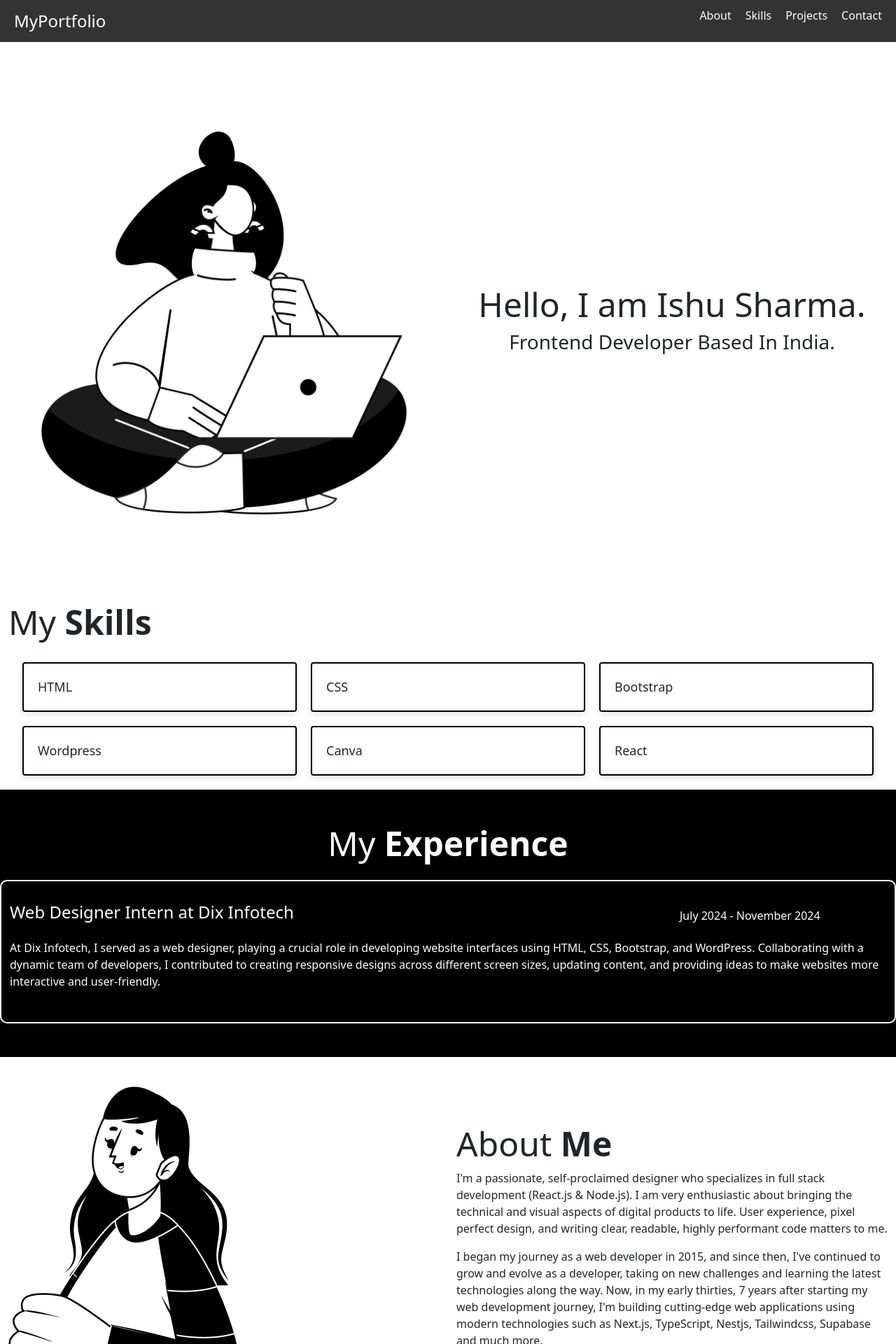
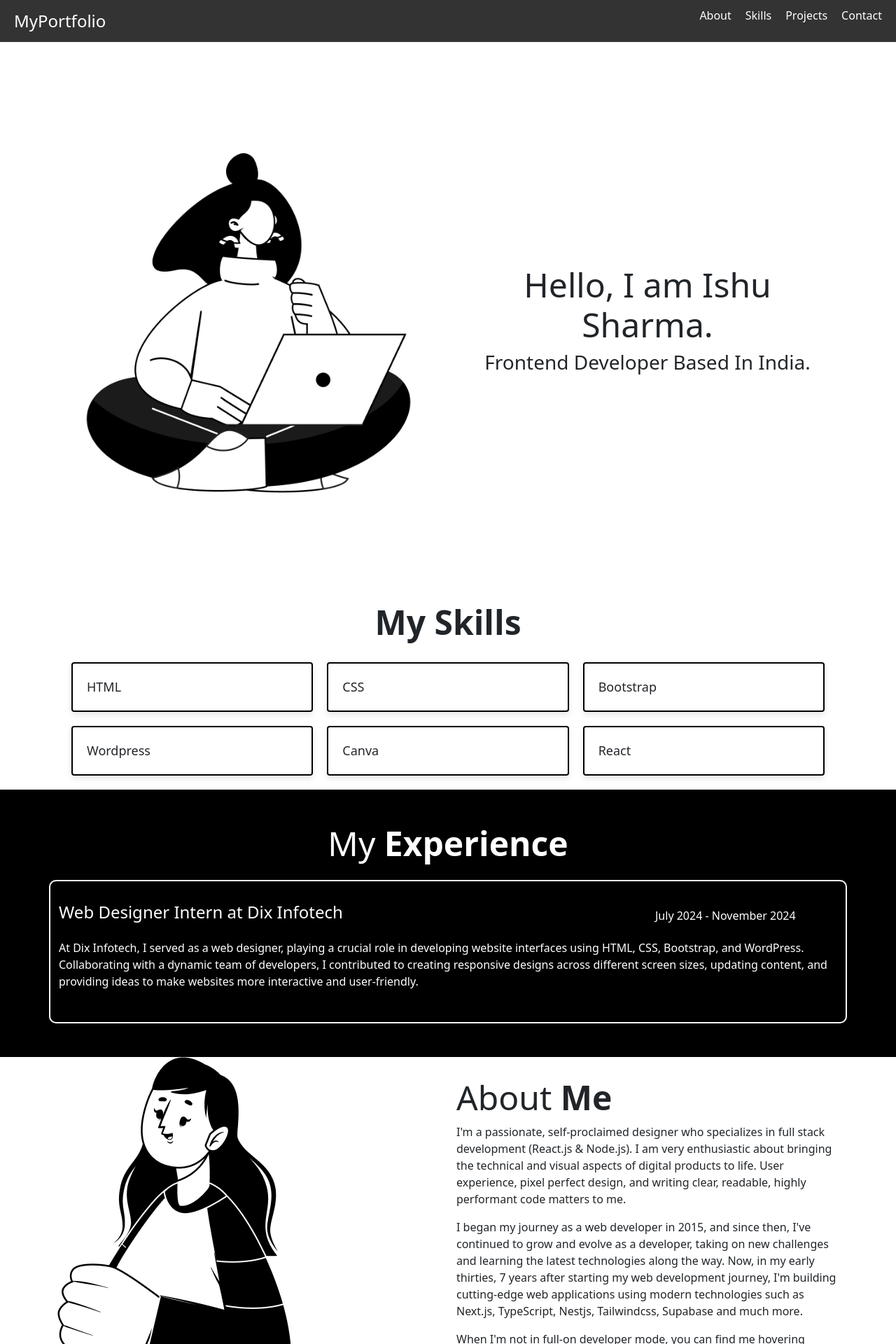
Before and after one commit to 1Eyedeagle/Portfolio, a React (Vite) app: page / in a window 1280 px wide. Shown: the top 1920 px of the page at 70% size. Built offline with nearby package versions, Linux system fonts and the light colour scheme.

Commit message:
"update the About.jsx file",
"update the header.jsx file"

```diff
--- a/src/components/About.jsx
+++ b/src/components/About.jsx
@@ -4,17 +4,12 @@ import Group from "../images/Group.png";
 const About = () => {
   return (
     <section id="about" className="about ">
-      <div className="container-fluid">
-        <div className="row align-items-center" style={{ height: "80vh" }}>
-          {" "}
-          {/* Ensures full viewport height */}
+      <div className="container">
+        <div className="row align-items-center">
           <div className="col-lg-6 col-12">
-            <img src={Group} alt="Banner" className="img-fluid" />{" "}
-            {/* img-fluid for responsive image */}
+            <img src={Group} alt="Banner" className="img-fluid" />
           </div>
           <div className="col-lg-6 col-12 d-flex justify-content-center align-items-center text-center">
-            {" "}
-            {/* Flexbox for centering text */}
             <div className="about-content">
               <h2>
                 About <strong>Me</strong>
@@ -34,14 +29,14 @@ const About = () => {
                 Now, in my early thirties, 7 years after starting my web
                 development journey, I'm building cutting-edge web applications
                 using modern technologies such as Next.js, TypeScript, Nestjs,
-                Tailwindcss, Supabase and much more.{" "}
+                Tailwindcss, Supabase and much more.
               </p>
               <p>
                 When I'm not in full-on developer mode, you can find me hovering
                 around on twitter or on indie hacker, witnessing the journey of
                 early startups or enjoying some free time. You can follow me on
                 Twitter where I share tech-related bites and build in public, or
-                you can follow me on GitHub.{" "}
+                you can follow me on GitHub.
               </p>
             </div>
           </div>
--- a/src/components/Experience.jsx
+++ b/src/components/Experience.jsx
@@ -3,7 +3,7 @@ import React from "react";
 const Experience = () => {
   return (
     <section id="experience" className="experience py-5">
-      <div className="container-fluid">
+      <div className="container">
         <h2 className="text-center mb-4">
           My <strong>Experience</strong>
         </h2>
--- a/src/components/Intro.jsx
+++ b/src/components/Intro.jsx
@@ -4,7 +4,7 @@ import Banner from "../images/Banner.png";
 const Intro = () => {
   return (
     <section id="home" className="home pt-0">
-      <div className="container-fluid">
+      <div className="container">
         <div className="row align-items-center" style={{ height: "100vh" }}>
           {" "}
           {/* Ensures full viewport height */}
--- a/src/components/Skills.jsx
+++ b/src/components/Skills.jsx
@@ -3,9 +3,11 @@ import React from "react";
 const Skills = () => {
   return (
     <section id="skills" className="skills">
-      <div className="container-fluid">
+      <div className="container">
         <h2>
-          My <strong>Skills</strong>
+          <center>
+            <strong> My Skills</strong>
+          </center>
         </h2>
         <div className="grid-container">
           <div className="grid-item">HTML</div>
```
